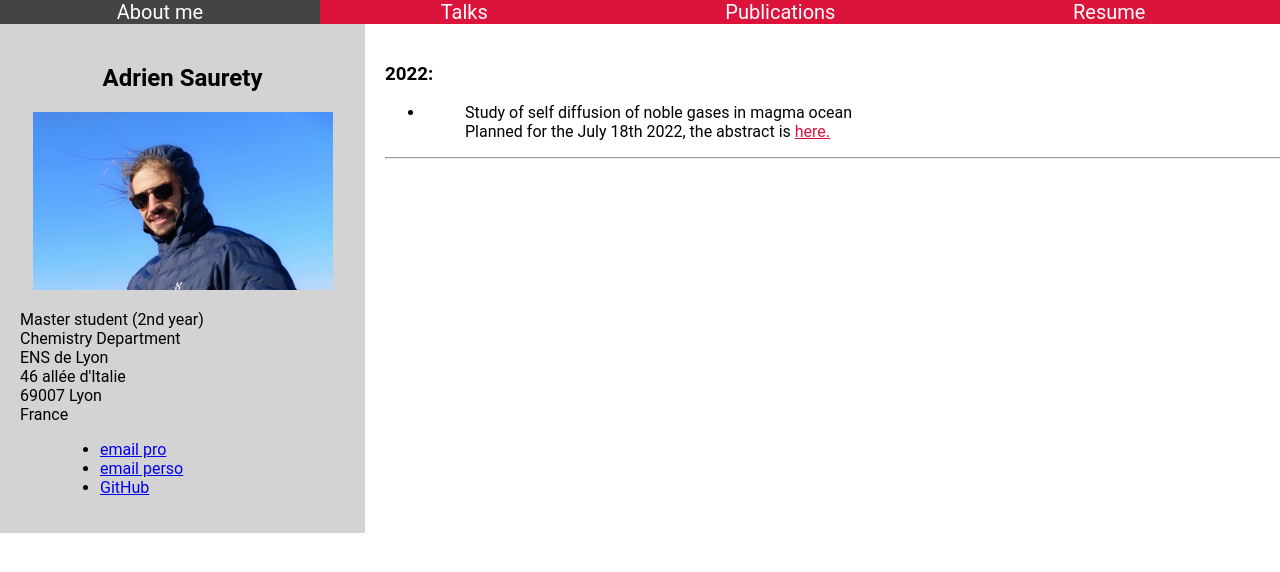
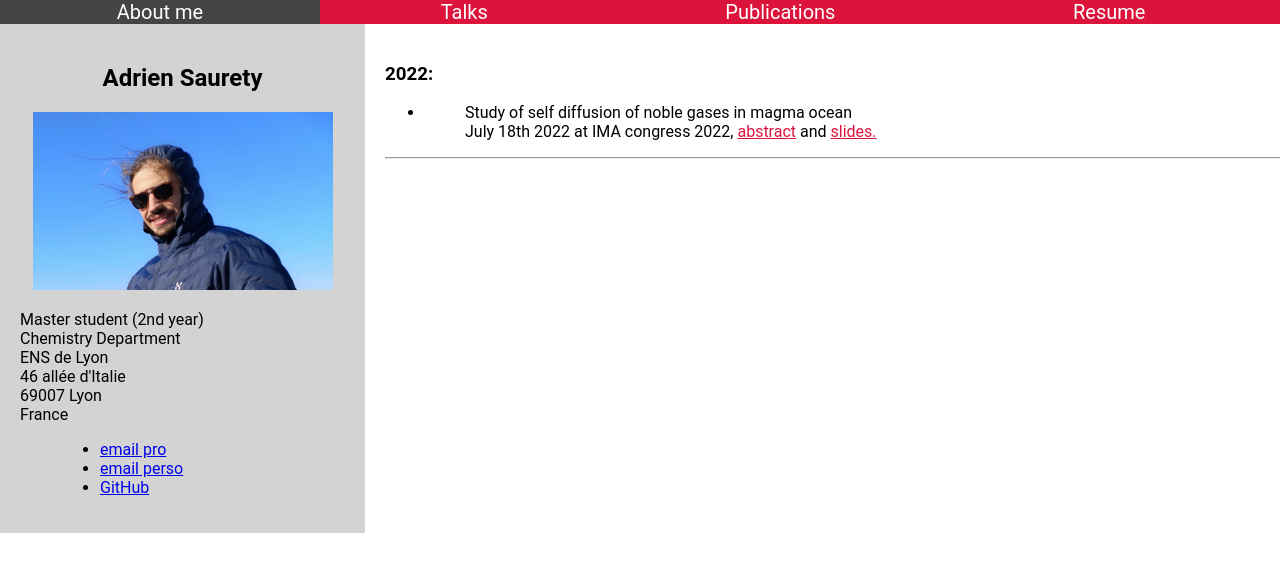
Before and after one commit to adriensaurety/adriensaurety.github.io, a Jekyll site: the page built from talk.html, in a window 1280 px wide. Shown: the top 572 px of the page. Built offline with Jekyll 4.4.1, drawn with Linux system fonts in a browser that asks for light colours.

Commit message:
Update talk.html

```diff
--- a/talk.html
+++ b/talk.html
@@ -32,7 +32,7 @@ title: Adrien Saurety
 		<p><h3> 2022: </h3></p>
 	<ul>
     <li> <dd>Study of self diffusion of noble gases in magma ocean</dd>
-     <dd> Planned for the July 18th 2022, the abstract is <a style="color:#dc143c" href="abstract_IMA_2022.pdf" target="_blank">here.</a></dd>
+     <dd> July 18th 2022 at IMA congress 2022, <a style="color:#dc143c" href="abstract_IMA_2022.pdf" target="_blank">abstract</a> and <a style="color:#dc143c" href="IMA_talk_2022.pdf" target="_blank">slides.</a></dd>
     </li>
   </ul>
 
```
